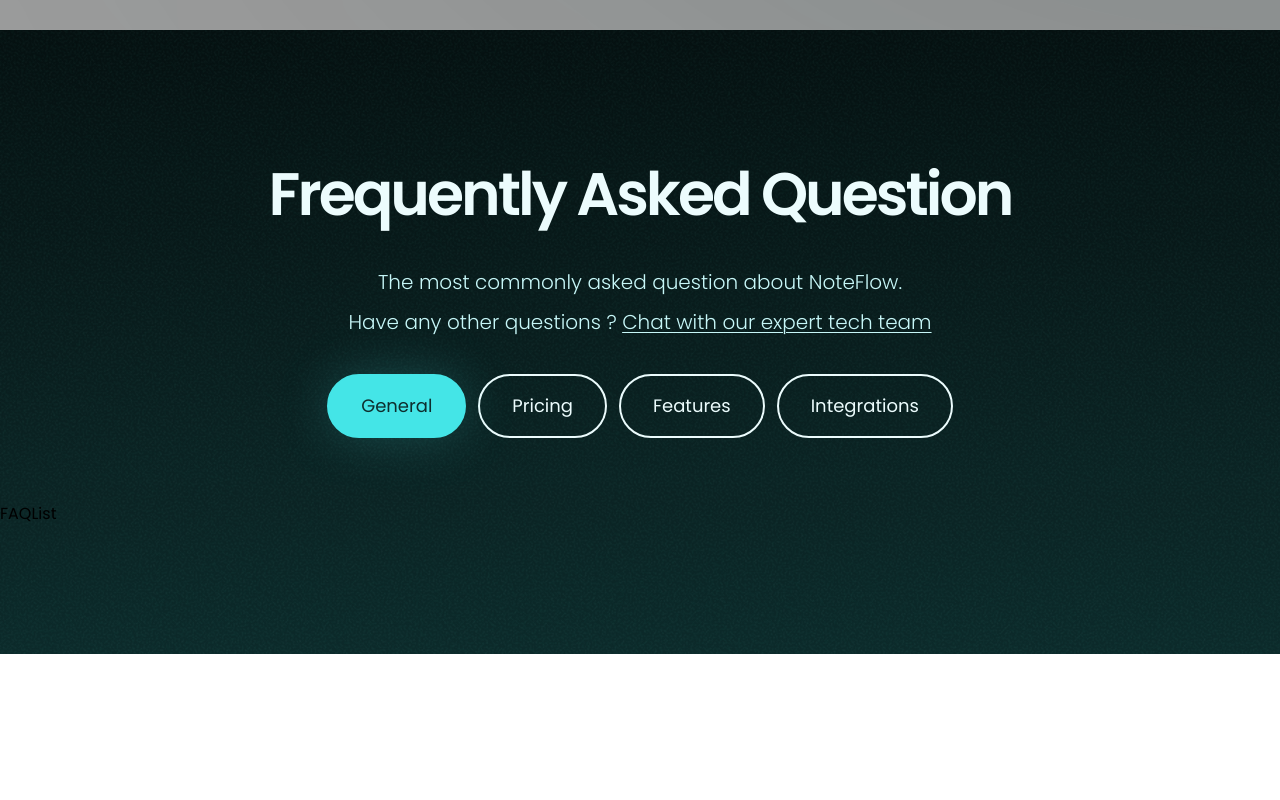
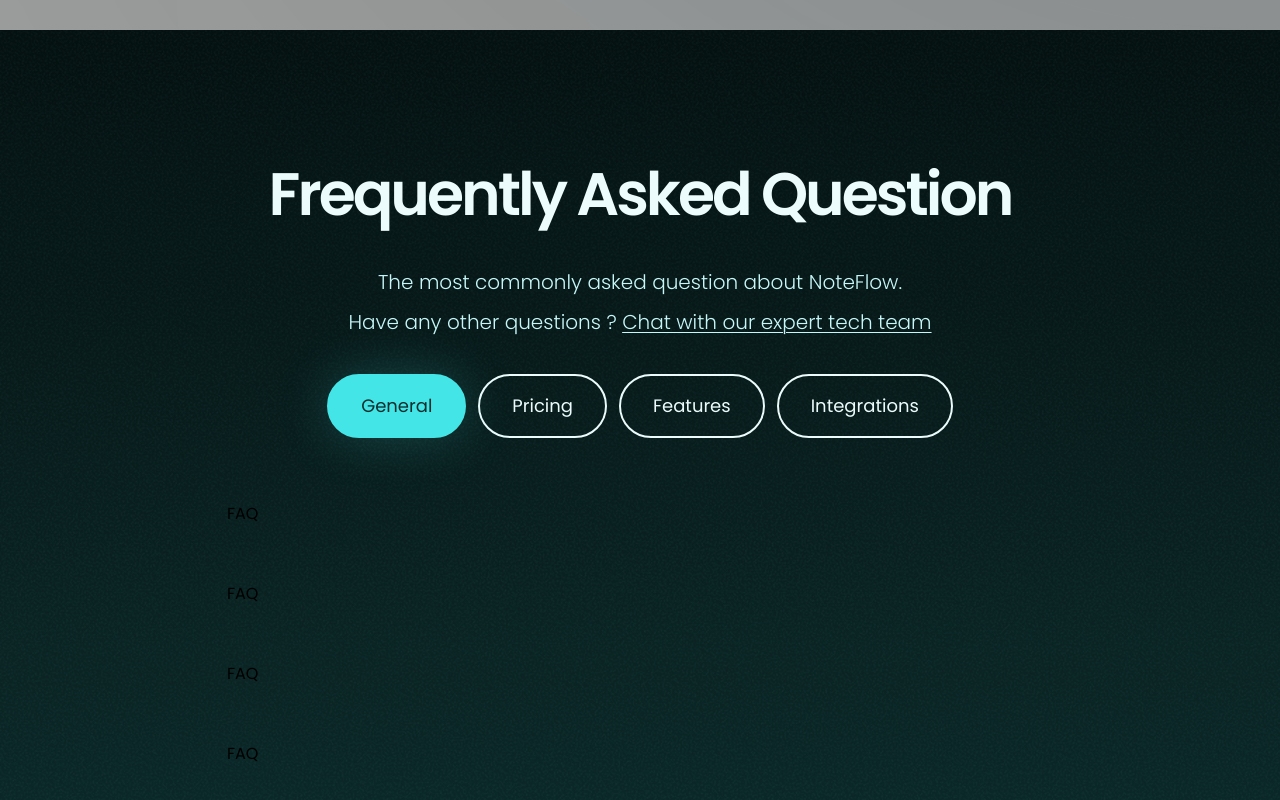
Before and after one commit to Jisap/NoteFlowApp, a React (Vite) app: page / in a window 1280 px wide. Shown: the part 3278-4078 px from the top of the page. Before the commit the page ends 3932 px from the top, so only its background shows below. Built offline with nearby package versions, Linux system fonts and the light colour scheme; grey boxes are pictures that could not be loaded.

Commit message:
Enhance FAQList component with animations and improved layout for better user experience

```diff
--- a/src/components/sections/FAQs/FAQList.jsx
+++ b/src/components/sections/FAQs/FAQList.jsx
@@ -1,8 +1,49 @@
+import { motion } from "motion/react"
+import { useState } from "react"
+import FAQ from "./FAQ"
 
 
-const FAQList = () => {
+
+
+const FAQList = ({
+  category,
+  questions,
+  activeQuestion,
+  handleQuestionClick,
+}) => {
+
+  const [inView, setInView] = useState(false);
+
   return (
-    <div>FAQList</div>
+    <motion.ul
+      key={category}
+      initial="hidden"
+      animate={inView ? "visible" : "hidden"}
+      layout
+      variants={{
+        hidden: { opacity: 0 },
+        visible: {
+          transition: {
+            staggerChildren: 0.25,
+            ease: "easeIn"
+          }
+        },
+      }}
+      whileInView={{ opacity: 1 }}
+      onViewportEnter={() => setInView(true)}
+      onViewportLeave={() => setInView(false)}
+      viewport={{ once: false, amount: "100%" }}
+      className="m-auto flex flex-col max-w-[51.625rem] gap-y-14"
+    >
+      {questions.map((question) => (
+        <FAQ
+          key={question.id}
+          question={question}
+          activeQuestion={activeQuestion}
+          handleQuestionClick={handleQuestionClick}
+        />
+      ))}
+    </motion.ul>
   )
 }
 
--- a/src/components/sections/FAQs/FAQs.jsx
+++ b/src/components/sections/FAQs/FAQs.jsx
@@ -14,7 +14,7 @@
 
   const questionsArr = categoryObj.questions;
 
-  const handleQuestionClick = (id) => { // Establece como activa la pregunta seleccionada y vicebersa
+  const handleQuestionClick = (id) => { // Establece como activa la pregunta seleccionada y viceversa
     id === activeQuestion
       ? setActiveQuestion(null)
       : setActiveQuestion(id)
@@ -51,6 +51,7 @@
                 className={`
                 border-primary-50 text-primary-50 transition-properties cursor-pointer rounded-full border-2 px-8 py-3.5 text-lg/8
                   ${obj.category === category && "bg-primary-500 text-primary-1300 border-primary-500 primary-glow"}
+                  ${obj.category !== category && "hover:bg-primary-50 hover:text-primary-1300"}
                 `}
                 onClick={() => handleCategoryClick(obj.category)}
               >
```
